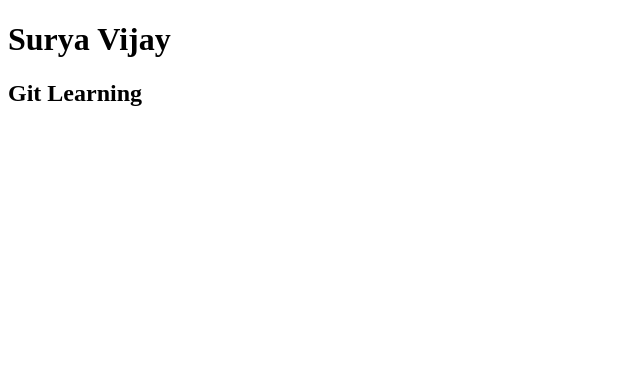
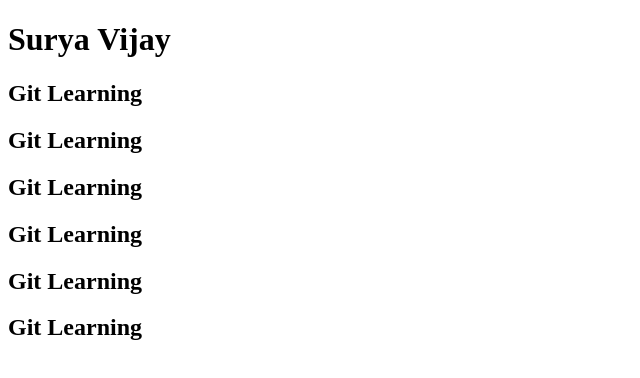
Before and after one commit to Surya-Vijay/Git-Workflow, a plain HTML site: page index.html in a window 1280 px wide. Shown: the whole page, without its empty margins (0-640 px from the left). Drawn offline with Linux system fonts and the light colour scheme.

Commit message:
learn git restore

```diff
--- a/index.html
+++ b/index.html
@@ -8,5 +8,11 @@
 <body>
     <h1>Surya Vijay</h1>
     <h2>Git Learning</h2>
+    <h2>Git Learning</h2>
+    <h2>Git Learning</h2>
+    <h2>Git Learning</h2>
+    <h2>Git Learning</h2>
+    <h2>Git Learning</h2>
+
 </body>
 </html>
```
